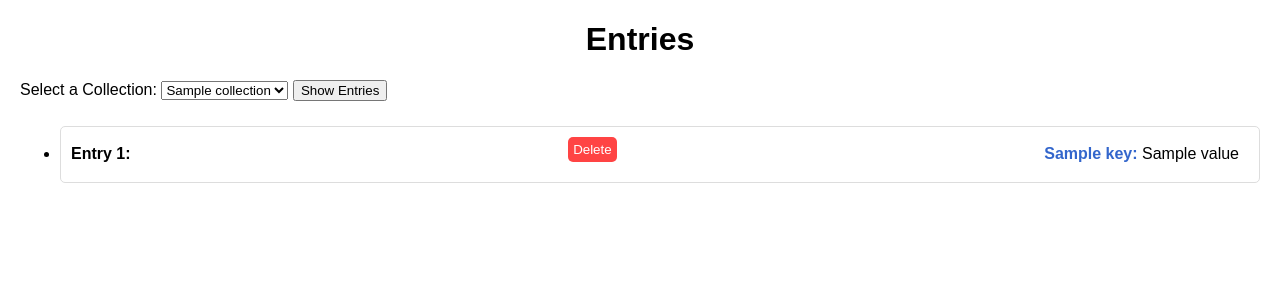
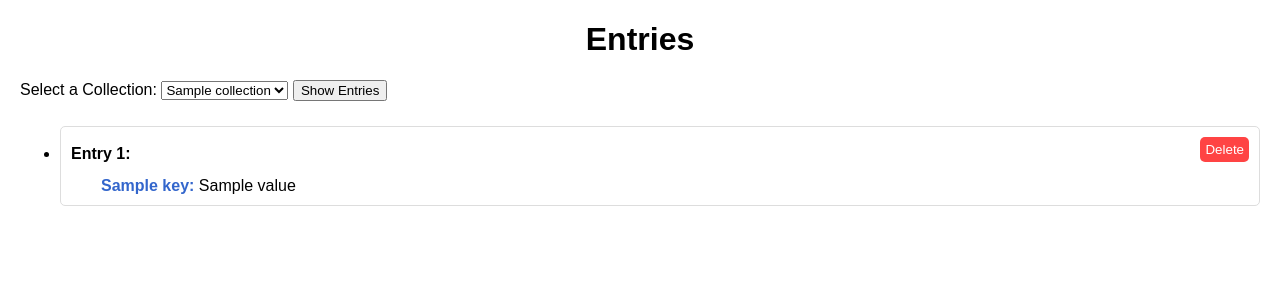
Before and after one commit to PeterPark07/IndexPage, a Flask app: template templates/entries.html in a window 1280 px wide. Shown: the top 300 px of the page. Run offline with Flask 3, Linux system fonts and the light colour scheme; the template is opened without the code that fills it: most values are stand-ins (such as "Sample title", 1, 10 or a date in 2020).

Commit message:
Update entries.html

```diff
--- a/templates/entries.html
+++ b/templates/entries.html
@@ -25,15 +25,19 @@
             margin-left: 10px;
         }
         .entry-container {
+            border: 1px solid #ddd;
+            border-radius: 5px;
+            margin-bottom: 10px;
+            padding: 10px;
+        }
+        .entry-header {
             display: flex;
             justify-content: space-between;
             align-items: center;
-            padding: 10px;
-            border: 1px solid #ddd;
-            border-radius: 5px;
-            margin-bottom: 10px;
+            margin-bottom: 5px;
         }
         .entry-details {
+            margin-left: 30px;
             display: flex;
             flex-wrap: wrap;
         }
@@ -59,10 +63,12 @@
     </form>
     <ul id="entries-list">
         {% for entry in entries %}
-            <li id="entry-{{ entry['_id'] }}">
-                <div class="entry-container">
-                    <strong>Entry {{ loop.index }}:</strong>
-                    <button class="delete-button" onclick="deleteEntry('{{ entry['_id'] }}')">Delete</button>
+            <li>
+                <div class="entry-container" id="entry-{{ entry['_id'] }}">
+                    <div class="entry-header">
+                        <strong>Entry {{ loop.index }}:</strong>
+                        <button class="delete-button" onclick="deleteEntry('{{ entry['_id'] }}')">Delete</button>
+                    </div>
                     <div class="entry-details">
                         {% for key, value in entry.items() %}
                             {% if key != '_id' %}
```
